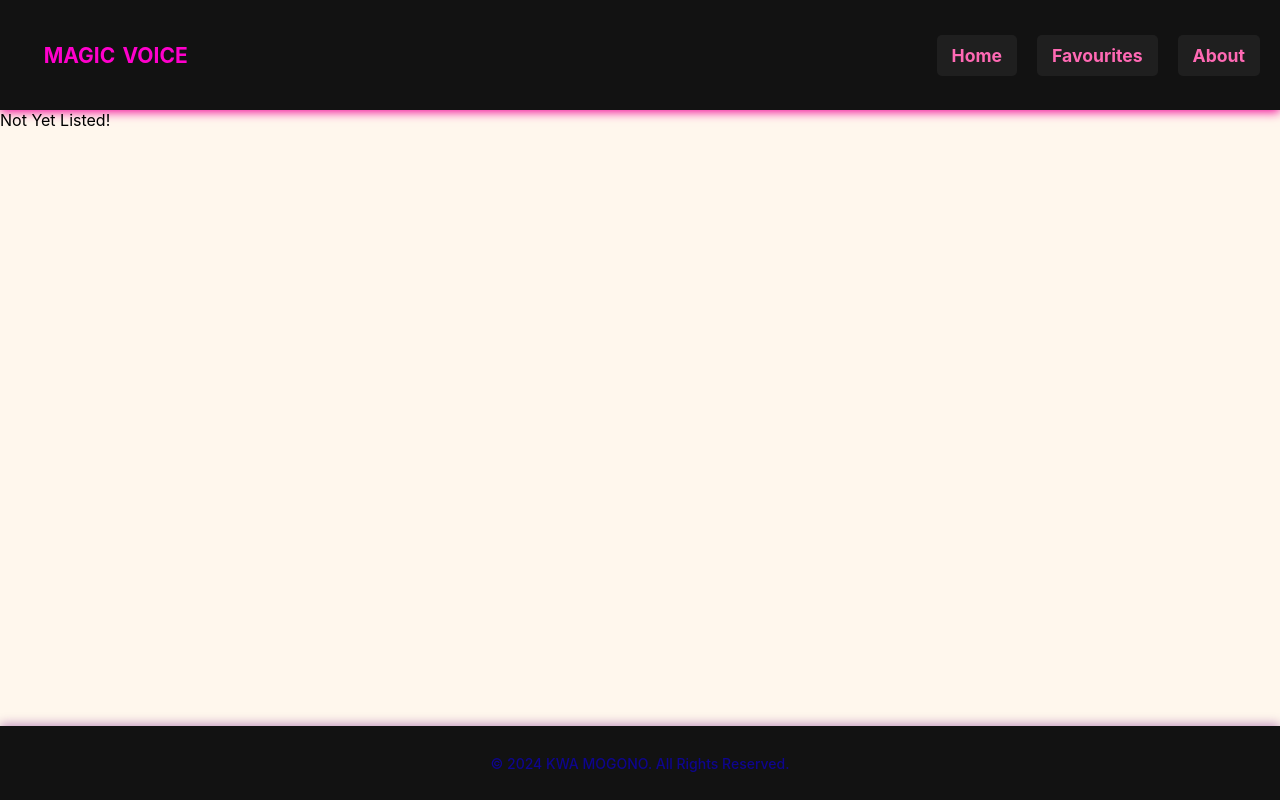
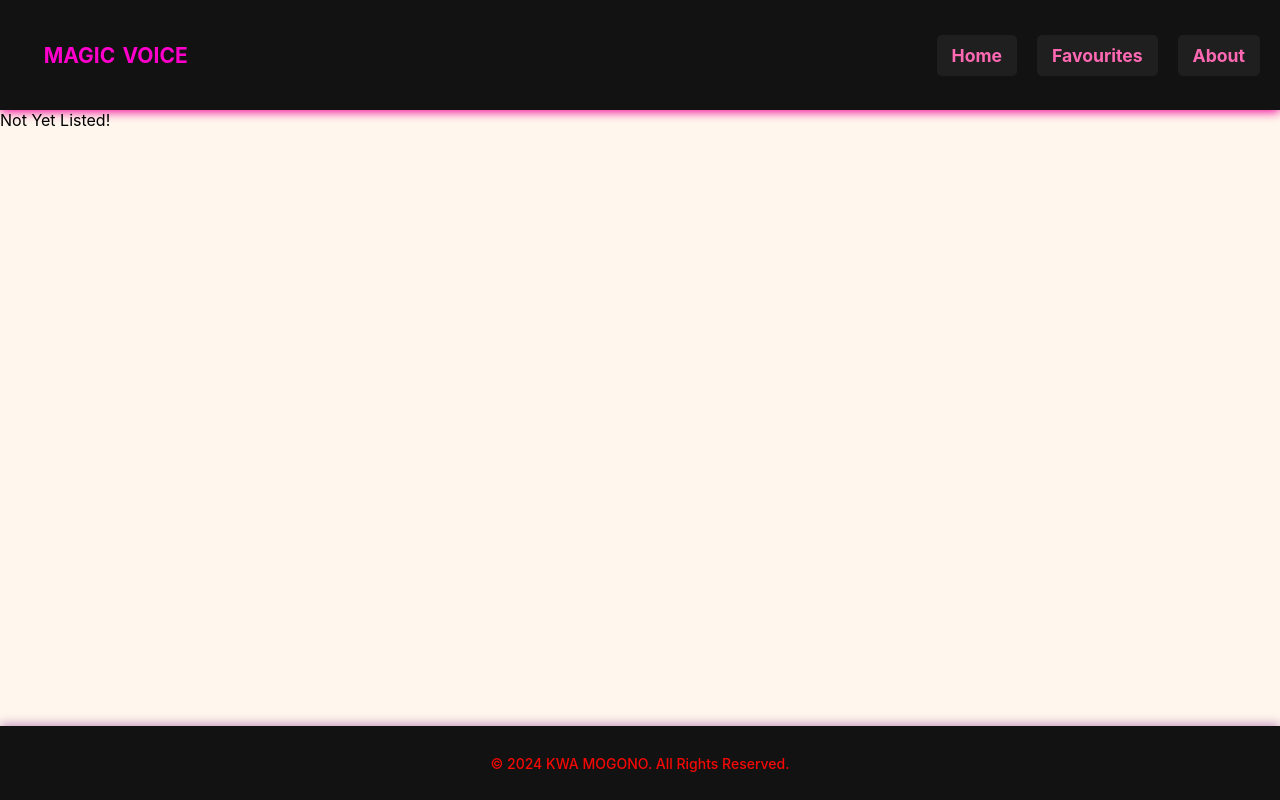
Before and after one commit to tsaimogono/FINAL-PORTFOLIO-DJS11, a React (Vite) app: page /yourfav in a window 1280 px wide. Built offline with nearby package versions, Linux system fonts and the light colour scheme; the HTML template or start-up script is replaced by a standard one.

Commit message:
made changes on the footer

```diff
--- a/src/components/Footer.css
+++ b/src/components/Footer.css
@@ -20,11 +20,11 @@
   .footer p {
     margin: 0;
     font-size: 14px;
-    color: #0e058e; /* Neon pink text color */
+    color: #f60905; /* Neon pink text color */
   }
 
   .footer a {
-    color: #3d0ba9; /* Neon pink link color */
+    color: #f30909; /* Neon pink link color */
     text-decoration: none;
     transition: color 0.3s, text-shadow 0.3s;
   }
--- a/src/components/Home.jsx
+++ b/src/components/Home.jsx
@@ -123,7 +123,7 @@ const Home = () => {
 
   return (
     <div className="home">
-      <h1>Our Library</h1>
+      <h1>Library</h1>
       <div className="filter-bar">
         <select onChange={(e) => handleSortChange(e.target.value)}>
           <option value="All">Order</option>
```
